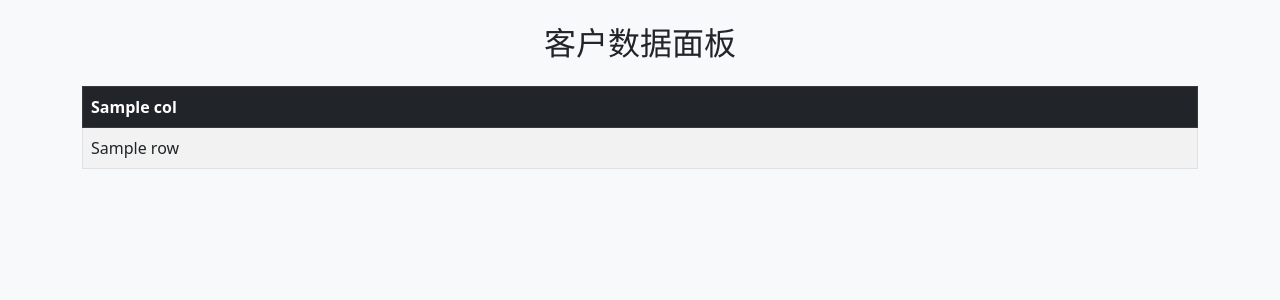
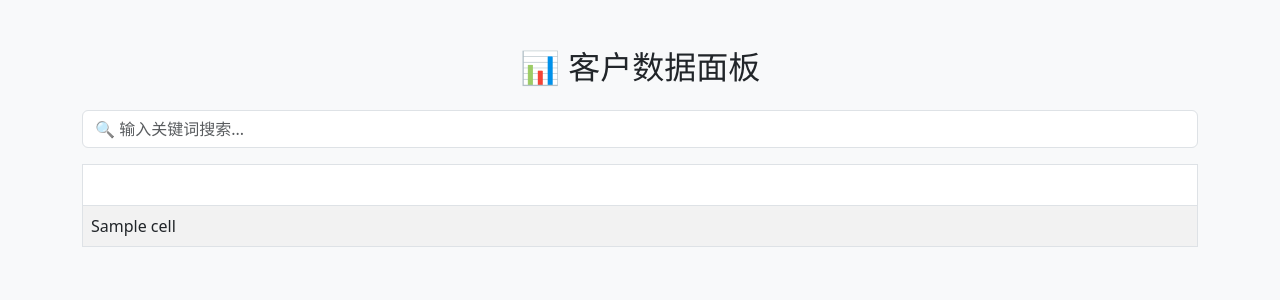
Before and after one commit to wintime56/tracking-status, a Flask app: template templates/dashboard.html in a window 1280 px wide. Shown: the top 300 px of the page. Run offline with Flask 3, Linux system fonts and the light colour scheme; the template is opened without the code that fills it: most values are stand-ins (such as "Sample title", 1, 10 or a date in 2020).

Commit message:
update dashboard with Bootstrap, search, highlight, pagination, sort

```diff
--- a/templates/dashboard.html
+++ b/templates/dashboard.html
@@ -2,30 +2,55 @@
 <html lang="zh-CN">
 <head>
   <meta charset="UTF-8">
+  <meta name="viewport" content="width=device-width, initial-scale=1.0">
   <title>客户数据面板</title>
-    <!-- 引入 Bootstrap -->
+
+  <!-- 引入 Bootstrap 样式 -->
   <link href="https://cdn.jsdelivr.net/npm/bootstrap@5.3.0/dist/css/bootstrap.min.css" rel="stylesheet">
+
+  <style>
+    body {
+      background-color: #f8f9fa;
+    }
+    .table-dark-blue {
+      background-color: #002b5c;   /* 深蓝色 */
+      color: white;
+    }
+    .table-dark-blue th {
+      color: #fff;
+      font-weight: bold;
+    }
+    mark {
+      background: yellow;
+      color: black;
+      padding: 0 2px;
+    }
+  </style>
 </head>
-<body class="bg-light">
+<body>
+  <div class="container mt-5">
+    <h2 class="text-center mb-4">📊 客户数据面板</h2>
 
-<div class="container mt-4">
-    <h2 class="text-center mb-4">客户数据面板</h2>
+    <!-- 搜索框 -->
+    <div class="mb-3">
+      <input type="text" id="searchInput" class="form-control" placeholder="🔍 输入关键词搜索...">
+    </div>
 
-    <!-- 响应式表格 -->
+    <!-- 表格 -->
     <div class="table-responsive">
-        <table class="table table-bordered table-striped table-hover align-middle">
-            <thead class="table-dark">
+      <table id="dataTable" class="table table-bordered table-striped table-hover">
+        <thead class="table-dark-blue">
           <tr>
-                    {% for col in headers %}
-                        <th scope="col">{{ col }}</th>
+            {% for header in headers %}
+              <th>{{ header }}</th>
             {% endfor %}
           </tr>
         </thead>
         <tbody>
           {% for row in tables %}
           <tr>
-                    {% for col in headers %}
-                        <td>{{ row[col] }}</td>
+            {% for cell in row.values() %}
+              <td>{{ cell }}</td>
             {% endfor %}
           </tr>
           {% endfor %}
@@ -36,5 +61,34 @@
 
   <!-- Bootstrap JS -->
   <script src="https://cdn.jsdelivr.net/npm/bootstrap@5.3.0/dist/js/bootstrap.bundle.min.js"></script>
+
+  <!-- 搜索与高亮功能 -->
+  <script>
+  document.getElementById("searchInput").addEventListener("keyup", function() {
+    let input = this.value.toLowerCase();
+    let rows = document.querySelectorAll("#dataTable tbody tr");
+
+    rows.forEach(row => {
+      let text = row.textContent.toLowerCase();
+      if (text.includes(input)) {
+        row.style.display = ""; // 显示行
+        // 高亮匹配
+        row.querySelectorAll("td").forEach(cell => {
+          let cellText = cell.textContent;
+          if (cellText.toLowerCase().includes(input) && input !== "") {
+            cell.innerHTML = cellText.replace(
+              new RegExp(input, "gi"),
+              match => `<mark>${match}</mark>`
+            );
+          } else {
+            cell.innerHTML = cellText; // 还原
+          }
+        });
+      } else {
+        row.style.display = "none"; // 隐藏行
+      }
+    });
+  });
+  </script>
 </body>
 </html>
```
Lines whose indentation alone changed are shown as unchanged.
